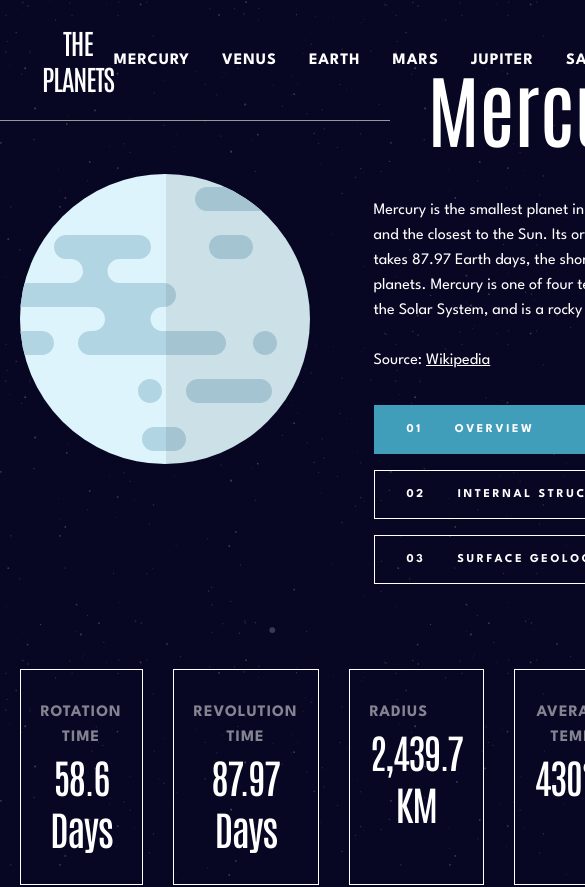
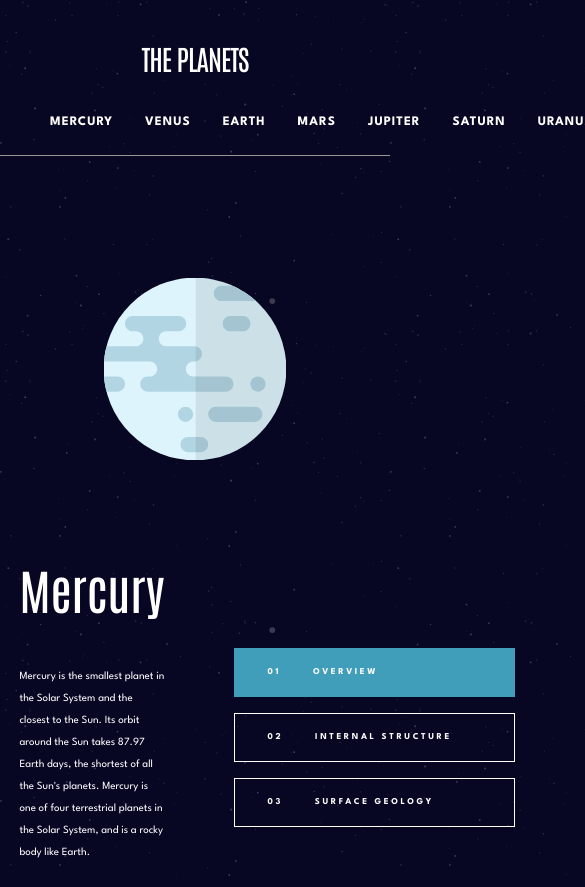
Before and after one commit to GazdagB/fm-planets, a React (Create React App) app: page / in a window 390 px wide. Shown: the top 887 px of the page, 585 px wide, since content can reach past the window. Built offline with nearby package versions, Linux system fonts and the light colour scheme; the HTML template or start-up script is replaced by a standard one.

Commit message:
Ipad Responsivity done

```diff
--- a/src/App.css
+++ b/src/App.css
@@ -39,6 +39,7 @@ body{
 .wrapper{
    max-width: 1400px;
     margin: 0 auto;
+    width: 90%;
 }
 
 p{
--- a/src/components/PlanetPage.css
+++ b/src/components/PlanetPage.css
@@ -63,3 +63,7 @@ img{
 .active{
     background-color: red;
 }
+
+.img-container{
+    margin: 0 auto;
+}
--- a/src/components/PlanetPage.js
+++ b/src/components/PlanetPage.js
@@ -16,12 +16,12 @@ const PlanetPage = ({ planetNumber }) => {
     return (
         <main className="mercury page-container wrapper">
             <div className="hero">
-
-                    <img className="img-mercury" src={active === "OVERVIEW" ? planet.images.planet
-                    : active === "INTERNAL STRUCTURE" ? planet.images.internal
-                    : active === "SURFACE GEOLOGY" ? planet.images.geology
-                    : null} alt="" />
-
+                    <div className="img-container">
+                        <img className="img-mercury" src={active === "OVERVIEW" ? planet.images.planet
+                        : active === "INTERNAL STRUCTURE" ? planet.images.internal
+                        : active === "SURFACE GEOLOGY" ? planet.images.geology
+                        : null} alt="" />
+                    </div>
                 <div className="info-container">
                     <div className="text-container">
                         <h1>{planet.name}</h1>
--- a/src/components/Responsive.css
+++ b/src/components/Responsive.css
@@ -2,7 +2,6 @@
 @media only screen and (max-width: 1500px){
     .wrapper{
         max-width: 1200px;
-        width: 90%;
     }
 }
 
@@ -11,3 +10,113 @@
         max-width: 1000px;
     }
 }
+
+
+/* IPAD PRO AND SMALLER */
+@media only screen and (max-width: 1024px){
+    .page-container{
+        height: fit-content;
+        padding-top: 200px;
+        gap: 0;
+    }
+
+    .data-container{
+        margin-bottom: 50px;
+        margin-top: 20px;
+    }
+    .navbar{
+        flex-direction: column;
+        padding: 40px 50px 27px 50px;
+    }
+
+    .logo{
+        margin-bottom: 40px;
+    }
+
+    .img-mercury{
+        transform: scale(0.63);
+        justify-self: flex-start;
+    }
+
+    .hero{
+        max-height: none;
+        flex-direction: column;
+        height: 85%;
+        justify-content: flex-end;
+        gap: 0;
+    }
+
+    .info-container{
+        flex-direction: row;
+        width: 100%;
+        gap: 70px;
+        height: 350px;
+        justify-content: space-between;
+    }
+
+    .content{
+        margin-bottom: 20px;
+        height: initial;
+    }
+
+    .text-container{
+        max-width: 500px;
+    }
+
+    .text-container h1{
+        margin-bottom: 24px;
+    }
+
+    .img-container{
+        height: 40svh;
+        display: flex;
+        justify-content: center;
+        align-items: center;
+    }
+
+    /* ======== TYPOGRAPHY ========= */
+
+    .text-container p{
+        font-size: 11px;
+        line-height: 22px;
+    }
+
+    .text-container h1{
+        font-size: 48px;
+    }
+
+    .data-card h4{
+        font-size: 8px;
+        line-height: 16px;
+
+    }
+
+    h2{
+        font-size: 24px;
+        line-height: 44px;
+    }
+
+    .data-card{
+        padding: 13px 16px;
+    }
+
+    .btn{
+        width: 281px;
+    }
+
+    h3{
+        font-size: 9px;
+    }
+
+    .li{
+        font-size: 13px;
+    }
+
+}
+
+
+@media only screen and (max-height: 1100px){
+    .info-container{
+        height: fit-content;
+    }
+}
```
